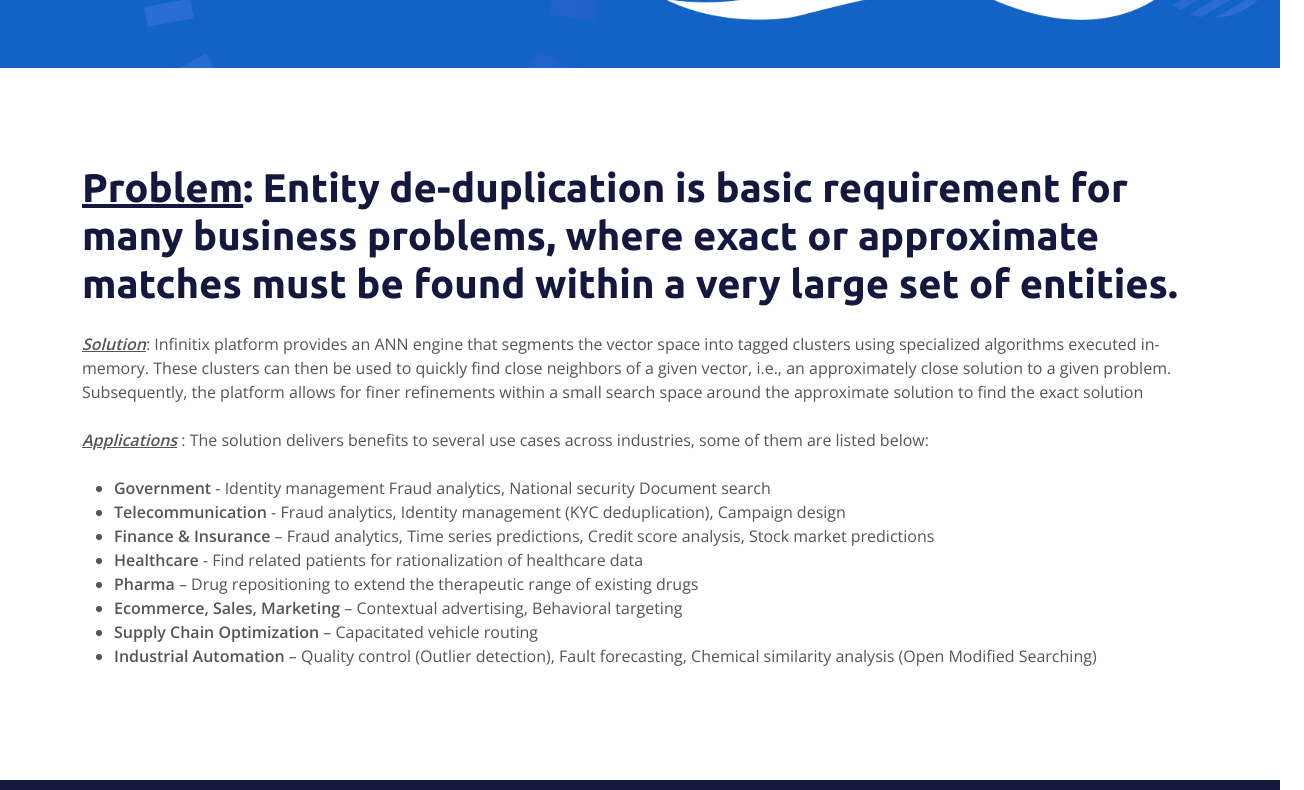
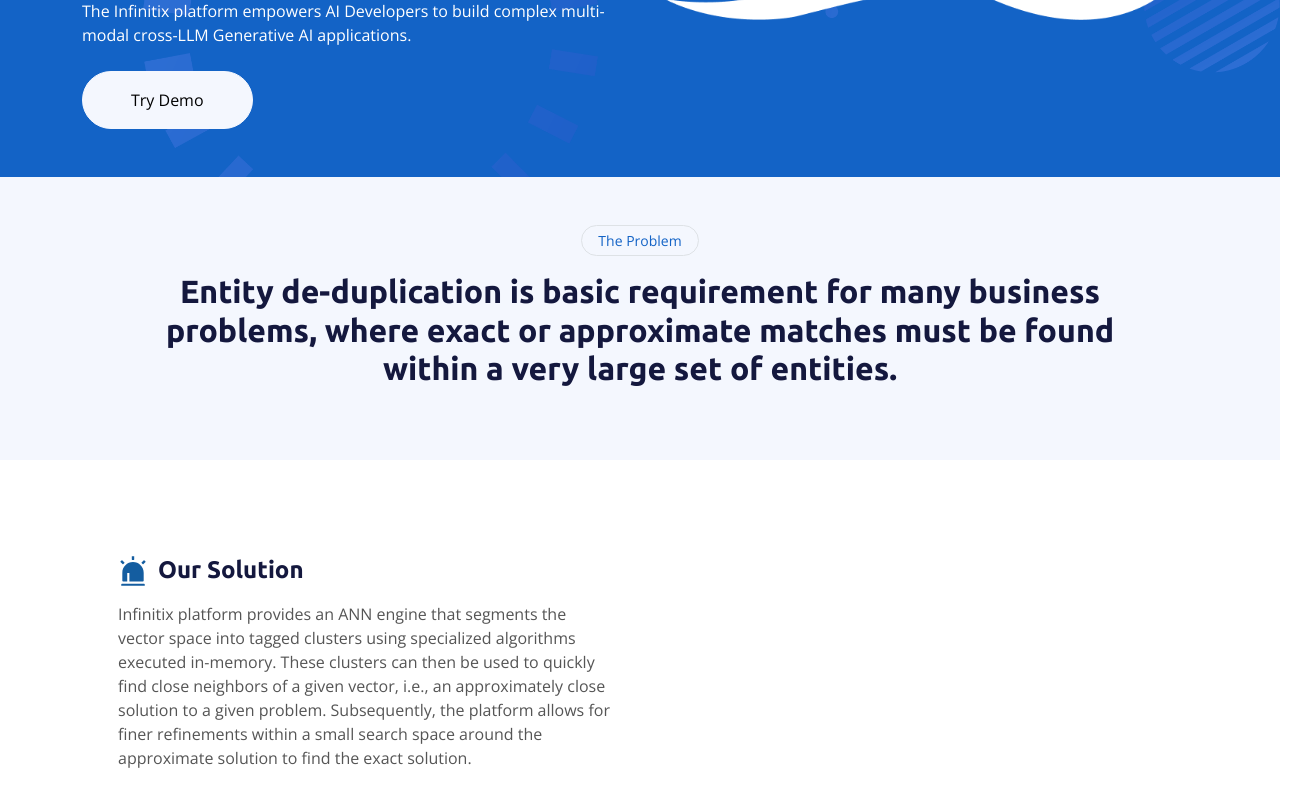
Before and after one commit to yashlande/cognicraft, a plain HTML site: page Is_entityDeDuplication.html in a window 1280 px wide. Shown: the part 303-1093 px from the top of the page, 1304 px wide, since content can reach past the window. Drawn offline with nearby package versions, Linux system fonts and the light colour scheme.

Commit message:
YashL: problem and solutions pages changes done

```diff
--- a/Is_entityDeDuplication.html
+++ b/Is_entityDeDuplication.html
@@ -142,16 +142,15 @@
             <h1 class="display-4 text-white mb-4 animated slideInRight">
               Entity Deduplication
             </h1>
-            <!-- <p class="text-white mb-4 animated slideInRight">
-              Problem: Entity de-duplication is basic requirement for many
-              business problems, where exact or approximate matches must be
-              found within a very large set of entities.
-            </p> -->
-            <!-- <a
-              href=""
+            <p class="text-white mb-4 animated slideInRight">
+              The Infinitix platform empowers AI Developers to build complex
+              multi-modal cross-LLM Generative AI applications.
+            </p>
+            <a
+              href="contact.html"
               class="btn btn-light py-sm-3 px-sm-5 rounded-pill me-3 animated slideInRight"
-              >See Open Positions</a
-            > -->
+              >Try Demo</a
+            >
           </div>
           <div class="col-lg-6 mb-5 text-center text-lg-end">
             <img
@@ -198,71 +197,122 @@
     <!-- Full Screen Search End -->
 
     <!-- About Start -->
-    <div class="container-fluid py-5">
+    <div class="row g-5 align-items-center">
+      <div class="wow fadeIn" data-wow-delay="0.5s">
+        <div style="background-color: #f4f7fe">
           <div class="container py-5">
-        <div class="row g-5 align-items-center">
-          <div class="col-lg-12 wow fadeIn" data-wow-delay="0.5s">
-            <!-- <div class="btn btn-sm border rounded-pill text-primary px-3 mb-3">
-              Executive Team Members
-            </div> -->
-            <h1 class="mb-4">
-              <u>Problem</u>: Entity de-duplication is basic requirement for
-              many business problems, where exact or approximate matches must be
-              found within a very large set of entities.
-            </h1>
-            <p class="mb-4">
-              <b
-                ><u><i>Solution</i></u></b
-              >: Infinitix platform provides an ANN engine that segments the
+            <div class="mx-auto text-center wow fadeIn" data-wow-delay="0.1s">
+              <div
+                class="btn btn-sm border rounded-pill text-primary px-3 mb-3"
+              >
+                The Problem
+              </div>
+              <h2 class="mb-4">
+                Entity de-duplication is basic requirement for many business
+                problems, where exact or approximate matches must be found
+                within a very large set of entities.
+              </h2>
+            </div>
+          </div>
+        </div>
+        <div class="container py-5">
+          <div class="row g-5 pt-5">
+            <div class="col-lg-6 align-self-center">
+              <!-- <div class="d-flex"> -->
+              <div style="display: flex; padding-bottom: 10px; gap: 10px">
+                <img
+                  src="img/Is-entityDup-our-solution.svg"
+                  width="30px"
+                  height="30px"
+                />
+
+                <h4 class="fw-bold">Our Solution</h4>
+              </div>
+
+              <div>
+                <p>
+                  Infinitix platform provides an ANN engine that segments the
                   vector space into tagged clusters using specialized algorithms
                   executed in-memory. These clusters can then be used to quickly
                   find close neighbors of a given vector, i.e., an approximately
                   close solution to a given problem. Subsequently, the platform
-              allows for finer refinements within a small search space around
-              the approximate solution to find the exact solution
+                  allows for finer refinements within a small search space
+                  around the approximate solution to find the exact solution.
                 </p>
-            <p class="mb-4">
-              <b
-                ><u><i>Applications</i></u></b
-              >
-              : The solution delivers benefits to several use cases across
+              </div>
+              <!-- </div> -->
+            </div>
+            <div class="col-lg-6 align-self-stretch"></div>
+          </div>
+        </div>
+        <div style="background-color: #f4f7fe">
+          <div class="container py-5">
+            <div class="row g-5 pt-5">
+              <div class="col-lg-6">
+                <!-- <img
+                    class="img-fluid"
+                    src="img/Prakash.png"
+                    alt=""
+                    style="max-height: 300px"
+                  />
+                  <h3 class="mt-2">Prakash Paranjape</h3> -->
+              </div>
+              <div class="col-lg-6 align-self-center">
+                <!-- <div class="d-flex"> -->
+                <div style="display: flex; padding-bottom: 10px; gap: 10px">
+                  <img
+                    src="img/Is-entityDup-applications.svg"
+                    width="30px"
+                    height="30px"
+                  />
+
+                  <h4 class="fw-bold">Applications Of Our Platform</h4>
+                </div>
+
+                <div>
+                  <p>
+                    The solution delivers benefits to several use cases across
                     industries, some of them are listed below:
                   </p>
-
                   <ul>
                     <li>
-                <b>Government</b> - Identity management Fraud analytics,
-                National security Document search
+                      Government - Identity management Fraud analytics, National
+                      security Document search
                     </li>
                     <li>
-                <b>Telecommunication</b> - Fraud analytics, Identity management
+                      Telecommunication - Fraud analytics, Identity management
                       (KYC deduplication), Campaign design
                     </li>
                     <li>
-                <b>Finance & Insurance</b> – Fraud analytics, Time series
-                predictions, Credit score analysis, Stock market predictions
+                      Finance & Insurance – Fraud analytics, Time series
+                      predictions, Credit score analysis, Stock market
+                      predictions
                     </li>
                     <li>
-                <b>Healthcare</b> - Find related patients for rationalization of
+                      Healthcare - Find related patients for rationalization of
                       healthcare data
                     </li>
                     <li>
-                <b>Pharma</b> – Drug repositioning to extend the therapeutic
+                      Pharma – Drug repositioning to extend the therapeutic
                       range of existing drugs
                     </li>
                     <li>
-                <b>Ecommerce, Sales, Marketing</b> – Contextual advertising,
+                      Ecommerce, Sales, Marketing – Contextual advertising,
                       Behavioral targeting
                     </li>
                     <li>
-                <b>Supply Chain Optimization</b> – Capacitated vehicle routing
+                      Supply Chain Optimization – Capacitated vehicle routing
                     </li>
                     <li>
-                <b>Industrial Automation</b> – Quality control (Outlier
-                detection), Fault forecasting, Chemical similarity analysis
-                (Open Modified Searching)
+                      Industrial Automation – Quality control (Outlier
+                      detection), Fault forecasting, Chemical similarity
+                      analysis (Open Modified Searching)
                     </li>
                   </ul>
+                </div>
+                <!-- </div> -->
+              </div>
+            </div>
           </div>
         </div>
       </div>
```
Also changed, not shown: Is_knowledgeMgmtSystem.html (+80 -29 lines), img/Is-entityDup-applications.svg (added), img/Is-entityDup-our-solution.svg (added). Lines whose indentation alone changed are shown as unchanged.
